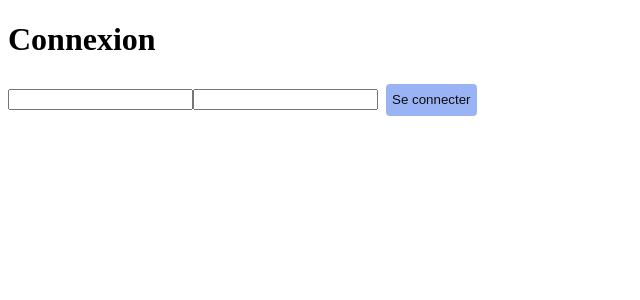
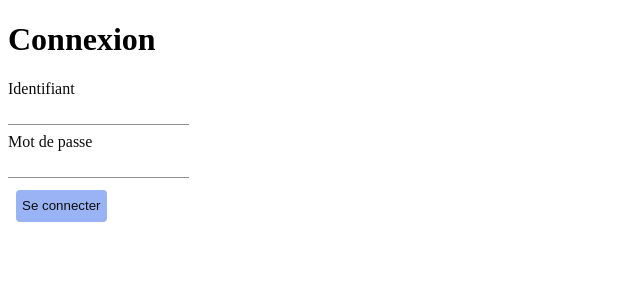
Before and after one commit to MaximePie/learningbuddy-front, a React (Create React App) app: page / in a window 1280 px wide. Shown: the top 300 px of the page, without its empty margins (0-640 px from the left). Built offline with nearby package versions, Linux system fonts and the light colour scheme.

Commit message:
feat: Create Textfield Component

```diff
--- /dev/null
+++ b/src/components/atoms/Textfield.jsx
@@ -0,0 +1,35 @@
+import React from 'react';
+import {PropTypes} from 'prop-types';
+
+export default function Textfield({name, type, defaultValue, label, register}) {
+  return (
+    <div className="Textfield">
+      <label htmlFor={name}>
+        {label}
+        <input
+          className="Textfield__input"
+          name={name}
+          type={type}
+          defaultValue={defaultValue}
+          ref={register({
+            required: true,
+          })}
+        />
+      </label>
+    </div>
+  );
+}
+
+
+Textfield.propTypes = {
+  name: PropTypes.string.isRequired,
+  register: PropTypes.string.isRequired,
+  type: PropTypes.string,
+  defaultValue: PropTypes.string,
+  label: PropTypes.string.isRequired,
+};
+
+Textfield.defaultProps = {
+  type: 'text',
+  defaultValue: '',
+};
--- a/src/components/pages/Login.jsx
+++ b/src/components/pages/Login.jsx
@@ -1,6 +1,7 @@
 import React from 'react';
 import {useForm} from "react-hook-form";
 import Button from "../atoms/Button";
+import Textfield from "../atoms/Textfield";
 
 export default function Login() {
   const {register, handleSubmit} = useForm();
@@ -9,21 +10,15 @@ export default function Login() {
     <div className="Login">
       <h1>Connexion</h1>
       <form onSubmit={handleSubmit(handleFormSubmit)}>
-        <input
+        <Textfield
           name="username"
-          type="text"
-          defaultValue=""
-          ref={register({
-            required: true,
-          })}
+          register={register({required: true})}
+          label="Identifiant"
         />
-        <input
+        <Textfield
           name="password"
-          type="password"
-          defaultValue=""
-          ref={register({
-            required: true,
-          })}
+          register={register({required: true})}
+          label="Mot de passe"
         />
         <Button onClick={() => {}} text="Se connecter"/>
       </form>
--- a/src/style/_colors.scss
+++ b/src/style/_colors.scss
@@ -1,5 +1,7 @@
 $white: #f1f1f1;
 $black: #0c0c0c;
+$grey: #8f8f8f;
+
 $primaryColor: #7579e7;
 $secondaryColor: #9ab3f5;
 $ternaryColor: #a3d8f4;
--- a/src/style/app.scss
+++ b/src/style/app.scss
@@ -6,5 +6,6 @@
 @import "Login";
 
 
-// Importing Buttons
-@import "Button";
+// Importing Atoms
+@import "atoms/Button";
+@import "atoms/Textfield";
--- /dev/null
+++ b/src/style/atoms/_Textfield.scss
@@ -0,0 +1,20 @@
+.Textfield {
+  color: $black;
+  flex-direction: column;
+  display: flex;
+  width: 200px;
+  margin-bottom: 8px;
+
+  &__input {
+    height: 24px;
+    border: none;
+    border-bottom: solid 1px $grey;
+    outline: none;
+    transition: $short-transition border-color;
+
+    &:focus {
+      border-color: $secondaryColorLight;
+      transition: $short-transition border-color;
+    }
+  }
+}
```
Also changed, not shown: src/components/atoms/Button.jsx (+5 -4 lines), src/style/atoms/_Button.scss (renamed from src/style/_Button.scss).
